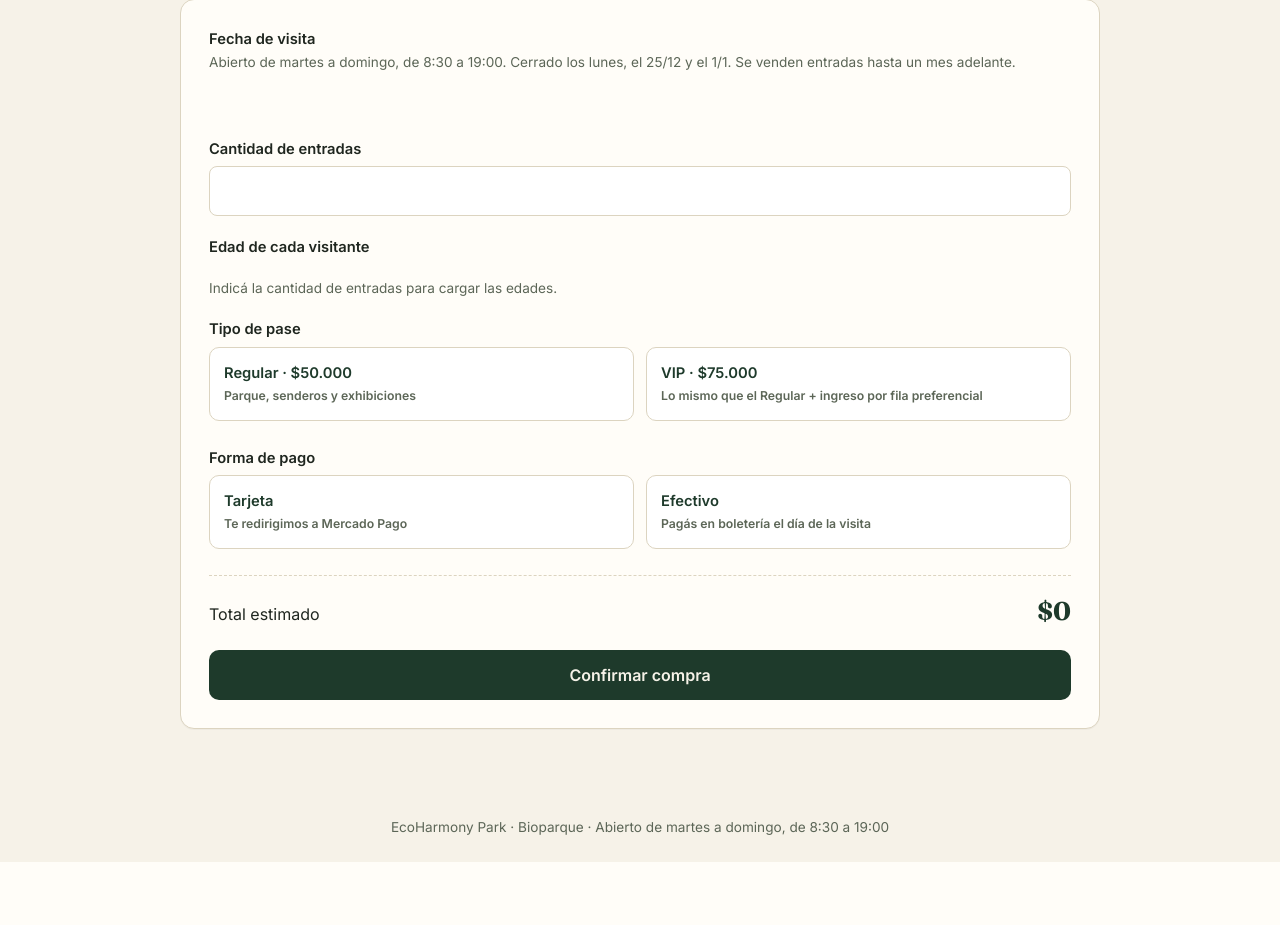
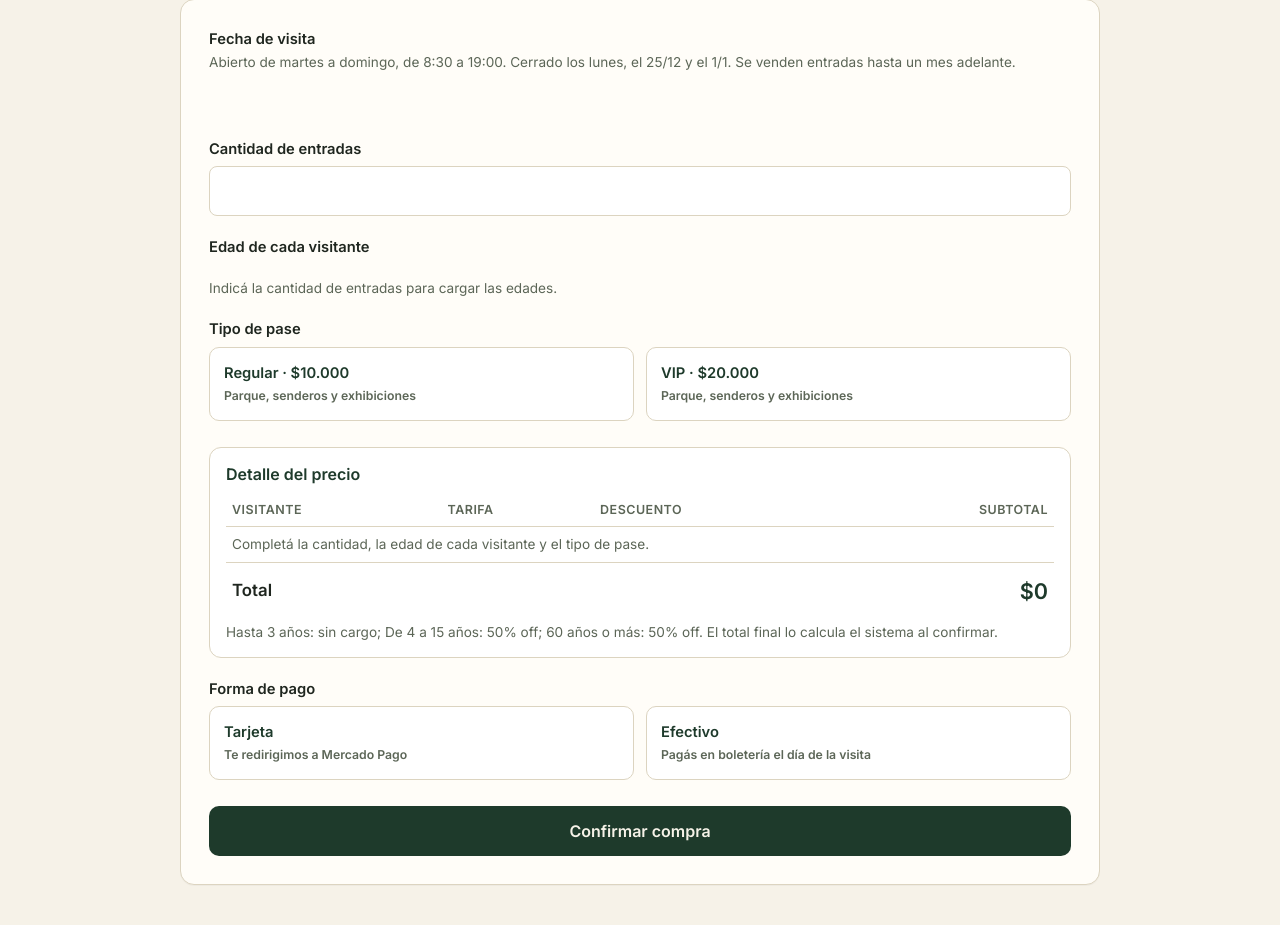
Before and after one commit to pepomendez1/ICS_Grupo_11, a Flask app: template web/templates/comprar.html in a window 1280 px wide. Shown: the part 194-1119 px from the top of the page. Before the commit the page ends 1056 px from the top, so only its background shows below. Run offline with Flask 3, Linux system fonts and the light colour scheme; the template is opened without the code that fills it, so the values that code supplies are empty.

Commit message:
feat(verde): precios Regular $10.000 / VIP $20.000 y descuentos por edad (FAQ 6, 7 y 21)
- config: PRECIOS y DESCUENTOS_POR_EDAD (<=3 sin cargo, 4-15 y >=60 50% off).
- parque/precios.py: tarifa_para(pase, edad) y reglas_de_precio() para la
  pantalla. Cada Entrada guarda precio, descuento y tarifa; el total es la
  suma. Con total $0 no se pasa por Mercado Pago (ResultadoCompra.sin_cargo)
  y las entradas son válidas ("Válida · Sin cargo").
- entradas.precio con alter table add column if not exists.
- Compra: desglose por visitante (tarifa, descuento, subtotal) y total antes
  de la forma de pago, calculado con las reglas que manda el backend en un
  JSON; el backend recalcula siempre. Confirmación y ticket con el desglose.
- VIP y Regular: misma descripción, la única diferencia es el precio.

Co-Authored-By: Claude Opus 5.5 <noreply@anthropic.com>

```diff
--- a/supabase/schema.sql
+++ b/supabase/schema.sql
@@ -48,6 +48,10 @@ create table if not exists entradas (
   unique (compra_id, numero)
 );
 
+-- FAQ 6, 7 y 21: precio final de cada entrada (con el descuento por edad).
+-- Las entradas anteriores quedan con precio null.
+alter table entradas add column if not exists precio integer check (precio >= 0);
+
 create table if not exists mails (
   id       bigint generated always as identity primary key,
   para     text not null,
--- a/web/__init__.py
+++ b/web/__init__.py
@@ -11,6 +11,7 @@ from flask import Flask, abort, flash, g, jsonify, redirect, render_template, re
 
 from parque import config
 from parque.calendario import ahora_en_el_parque
+from parque.precios import reglas_de_precio
 from parque.compra import (
     CANTIDAD_MAXIMA_ENTRADAS,
     EDAD_MAXIMA,
@@ -27,6 +28,7 @@ from web.contenido import (
     HORARIOS_ALIMENTACION,
     PASES,
     SECTORES,
+    texto_descuentos,
     dia_de_cierre,
     horario,
     pesos,
@@ -78,6 +80,8 @@ def resultado_del_pago(compra, vuelta_mp):
     haya vuelto con failure."""
     if compra["resultado"].forma_pago == FormaPago.EFECTIVO:
         return "efectivo"
+    if compra["resultado"].sin_cargo:
+        return "sin_cargo"  # total $0: no pasa por Mercado Pago
     if compra["pagada"]:
         return "aprobado"
     if compra["estado"] == "rechazada":
@@ -128,7 +132,7 @@ def create_app(reloj=ahora_en_el_parque, testing=False, repo=None, pasarela=None
         return {
             "usuario": usuario_actual(), "precios": PRECIOS, "pases": PASES,
             "dia_cierre": dia_de_cierre(), "horario": horario(),
-            "bandeja_simulada": bandeja_simulada,
+            "bandeja_simulada": bandeja_simulada, "texto_descuentos": texto_descuentos(),
         }
 
     def base_url():
@@ -206,6 +210,7 @@ def create_app(reloj=ahora_en_el_parque, testing=False, repo=None, pasarela=None
             "meses": meses_de_compra(ahora, calendario),
             "dias_cortos": DIAS_CORTOS,
             "fecha_larga": fecha_larga,
+            "reglas_precio": reglas_de_precio(),
             "maximo": CANTIDAD_MAXIMA_ENTRADAS,
             "edad_maxima": EDAD_MAXIMA,
             "form": {},
--- a/web/contenido.py
+++ b/web/contenido.py
@@ -26,6 +26,7 @@ ACTIVIDADES = [
 ]
 
 PASES = {
+    # FAQ 6: la única diferencia entre los pases es el precio.
     "REGULAR": {
         "nombre": "Regular",
         "descripcion": "Acceso al parque, senderos y exhibiciones.",
@@ -33,8 +34,8 @@ PASES = {
     },
     "VIP": {
         "nombre": "VIP",
-        "descripcion": "Acceso al parque, senderos y exhibiciones, con ingreso por fila preferencial.",
-        "resumen": "Lo mismo que el Regular + ingreso por fila preferencial",
+        "descripcion": "Acceso al parque, senderos y exhibiciones.",
+        "resumen": "Parque, senderos y exhibiciones",
     },
 }
 
@@ -58,3 +59,13 @@ def horario() -> str:
     cierre = config.DIA_CIERRE
     return (f"Abierto de {nombre_del_dia((cierre + 1) % 7)} a {nombre_del_dia((cierre - 1) % 7)}, "
             f"{texto_horario()}")
+
+
+def texto_descuentos() -> str:
+    """"Hasta 3 años: sin cargo; de 4 a 15 años: 50% off; 60 años o más: 50% off"."""
+    partes = []
+    for _desde, _hasta, descuento, nombre in config.DESCUENTOS_POR_EDAD:
+        detalle = "sin cargo" if descuento == 100 else f"{descuento}% off"
+        partes.append(f"{nombre}: {detalle}")
+    texto = "; ".join(partes)
+    return texto[0].upper() + texto[1:]
--- a/web/entradas.py
+++ b/web/entradas.py
@@ -32,7 +32,7 @@ def qr_png(url: str) -> bytes:
 
 @dataclass
 class EstadoEntrada:
-    clave: str   # "efectivo" | "pagada" | "pendiente" | "rechazada"
+    clave: str   # "efectivo" | "sin_cargo" | "pagada" | "pendiente" | "rechazada"
     texto: str
     valida: bool  # si tiene QR para entrar al parque
 
@@ -41,6 +41,8 @@ def estado_de(compra: dict) -> EstadoEntrada:
     """El estado de las entradas de una compra (todas comparten el de la compra)."""
     if compra["resultado"].forma_pago.value == "EFECTIVO":
         return EstadoEntrada("efectivo", "Válida · Pagar en boletería", True)
+    if compra["resultado"].sin_cargo:
+        return EstadoEntrada("sin_cargo", "Válida · Sin cargo", True)
     if compra["pagada"]:
         return EstadoEntrada("pagada", "Válida · Pagada con Mercado Pago", True)
     if compra["estado"] == "rechazada":
--- a/web/templates/_ticket.html
+++ b/web/templates/_ticket.html
@@ -13,6 +13,7 @@
       <dt>Fecha</dt><dd>{{ r.fecha_visita.strftime('%d/%m/%Y') }}</dd>
       <dt>Pase</dt><dd>{{ pases[r.tipo_pase.value].nombre }}</dd>
       <dt>Visitante</dt><dd>{{ t.entrada.edad }} {{ "año" if t.entrada.edad == 1 else "años" }}</dd>
+      <dt>Tarifa</dt><dd>{{ t.entrada.tarifa }} · {{ t.entrada.precio | pesos }}</dd>
       <dt>Número</dt><dd>Entrada {{ t.entrada.numero }} de {{ r.cantidad }}</dd>
     </dl>
     <span class="estado estado-{{ estado.clave }}">{{ estado.texto }}</span>
--- a/web/templates/comprar.html
+++ b/web/templates/comprar.html
@@ -22,6 +22,15 @@
   .celda input:checked + label { background: var(--bosque); color: #fff; box-shadow: none; }
   .celda input:focus-visible + label { outline: 3px solid var(--hoja); outline-offset: 1px; }
   .celda input:disabled + label { color: #8f8a80; cursor: not-allowed; font-weight: 400; text-decoration: line-through; text-decoration-color: #c9c2b2; }
+  .desglose { background: #fff; border: 1px solid var(--borde); border-radius: 12px; padding: 14px 16px; }
+  .desglose-titulo { margin: 0 0 8px; font-weight: 700; color: var(--bosque); }
+  .desglose table { width: 100%; border-collapse: collapse; font-size: .95rem; }
+  .desglose th, .desglose td { text-align: left; padding: 7px 6px; border-bottom: 1px solid var(--borde); }
+  .desglose thead th { font-size: .78rem; text-transform: uppercase; letter-spacing: .04em; color: var(--suave); font-weight: 600; }
+  .desglose .num { text-align: right; white-space: nowrap; }
+  .desglose tfoot th, .desglose tfoot td { border-bottom: 0; padding-top: 12px; font-size: 1.05rem; }
+  .desglose tfoot strong { font-size: 1.35rem; color: var(--bosque); }
+  @media (max-width: 560px) { .desglose .col-desc { display: none; } }
   .fecha-elegida { margin: 10px 0 0; font-weight: 600; color: var(--bosque); min-height: 1.5em; }
   @media (max-width: 560px) { .celda label { height: 44px; } }
 </style>
@@ -85,6 +94,22 @@
     </div>
   </div>
 
+  <section class="campo desglose" id="desglose" aria-labelledby="desglose-titulo">
+    <p class="desglose-titulo" id="desglose-titulo">Detalle del precio</p>
+    <table>
+      <thead>
+        <tr><th scope="col">Visitante</th><th scope="col">Tarifa</th><th scope="col" class="col-desc">Descuento</th><th scope="col" class="num">Subtotal</th></tr>
+      </thead>
+      <tbody id="desglose-filas">
+        <tr><td colspan="4" class="ayuda">Completá la cantidad, la edad de cada visitante y el tipo de pase.</td></tr>
+      </tbody>
+      <tfoot>
+        <tr><th scope="row" colspan="3">Total</th><td class="num"><strong id="total" aria-live="polite">$0</strong></td></tr>
+      </tfoot>
+    </table>
+    <p class="ayuda" style="margin:8px 0 0">{{ texto_descuentos }}. El total final lo calcula el sistema al confirmar.</p>
+  </section>
+
   <div class="campo">
     <label>Forma de pago</label>
     <div class="opciones">
@@ -99,23 +124,21 @@
     </div>
   </div>
 
-  <div class="total">
-    <span>Total estimado</span>
-    <strong id="total">$0</strong>
-  </div>
-
   <button class="boton ancho" type="submit">Confirmar compra</button>
 </form>
 {% endblock %}
 
 {% block scripts %}
+<script type="application/json" id="reglas-precio">{{ reglas_precio | tojson }}</script>
 <script>
-  const precios = {{ precios | tojson }};
+  // Las reglas de precio vienen del backend (parque/config.py): acá solo se muestran.
+  const reglas = JSON.parse(document.getElementById("reglas-precio").textContent);
   const maximo = {{ maximo }};
   const cantidad = document.getElementById("cantidad");
   const contenedor = document.getElementById("edades");
   const ayuda = document.getElementById("edades-ayuda");
   const total = document.getElementById("total");
+  const filas = document.getElementById("desglose-filas");
   const formato = n => "$" + n.toLocaleString("es-AR");
 
   function renderEdades() {
@@ -135,10 +158,49 @@
     actualizarTotal();
   }
 
+  function tarifa(edad, pase) {
+    const base = reglas.precios[pase];
+    for (const d of reglas.descuentos) {
+      if (edad >= d.desde && (d.hasta === null || edad <= d.hasta)) {
+        return { nombre: d.nombre, descuento: d.porcentaje, precio: Math.floor(base * (100 - d.porcentaje) / 100) };
+      }
+    }
+    return { nombre: reglas.tarifa_general, descuento: 0, precio: base };
+  }
+
+  function celda(texto, clase) {
+    const td = document.createElement("td");
+    td.textContent = texto;
+    if (clase) td.className = clase;
+    return td;
+  }
+
   function actualizarTotal() {
-    const n = parseInt(cantidad.value, 10) || 0;
     const pase = document.querySelector("input[name=tipo_pase]:checked");
-    total.textContent = formato(pase && n > 0 ? n * precios[pase.value] : 0);
+    const edades = [...contenedor.querySelectorAll("input")].map(i => i.value === "" ? null : parseInt(i.value, 10));
+    filas.innerHTML = "";
+    if (!pase || edades.length === 0) {
+      const tr = document.createElement("tr");
+      tr.appendChild(celda("Completá la cantidad, la edad de cada visitante y el tipo de pase.", "ayuda")).colSpan = 4;
+      filas.appendChild(tr);
+      total.textContent = formato(0);
+      return;
+    }
+    let suma = 0;
+    edades.forEach((edad, i) => {
+      const tr = document.createElement("tr");
+      if (edad === null || isNaN(edad) || edad < 0) {
+        tr.append(celda("Visitante " + (i + 1)), celda("Falta la edad"), celda("", "col-desc"), celda("—", "num"));
+      } else {
+        const t = tarifa(edad, pase.value);
+        suma += t.precio;
+        const descuento = t.descuento === 100 ? "Sin cargo" : t.descuento ? t.descuento + "% off" : "—";
+        tr.append(celda("Visitante " + (i + 1) + " · " + edad + " años"), celda(t.nombre),
+                  celda(descuento, "col-desc"), celda(formato(t.precio), "num"));
+      }
+      filas.appendChild(tr);
+    });
+    total.textContent = formato(suma);
   }
 
   // Muestra en palabras el día elegido (el radio ya lo anuncia el lector de pantalla).
@@ -152,6 +214,7 @@
 
   cantidad.addEventListener("input", renderEdades);
   document.querySelectorAll("input[name=tipo_pase]").forEach(r => r.addEventListener("change", actualizarTotal));
+  contenedor.addEventListener("input", actualizarTotal);
   renderEdades();
 </script>
 {% endblock %}
--- a/web/templates/inicio.html
+++ b/web/templates/inicio.html
@@ -112,7 +112,7 @@
 
 <section class="seccion">
   <h2>Pases</h2>
-  <p class="bajada">{{ horario }}. Hasta {{ maximo_entradas }} entradas por compra.</p>
+  <p class="bajada">{{ horario }}. Hasta {{ maximo_entradas }} entradas por compra. La única diferencia entre los pases es el precio.</p>
   <div class="pases">
     <div class="tarjeta">
       <h3>Pase {{ pases["REGULAR"].nombre }}</h3>
@@ -125,5 +125,6 @@
       <p class="bajada">{{ pases["VIP"].descripcion }}</p>
     </div>
   </div>
+  <p class="nota">Descuentos por visitante según la edad. {{ texto_descuentos }}.</p>
 </section>
 {% endblock %}
```
Also changed, not shown: parque/compra.py (+19 -7 lines), parque/config.py (+14 -3 lines), parque/precios.py (added, +35 -0 lines), web/repositorio.py (+18 -4 lines), web/templates/confirmacion.html (+24 -0 lines).
